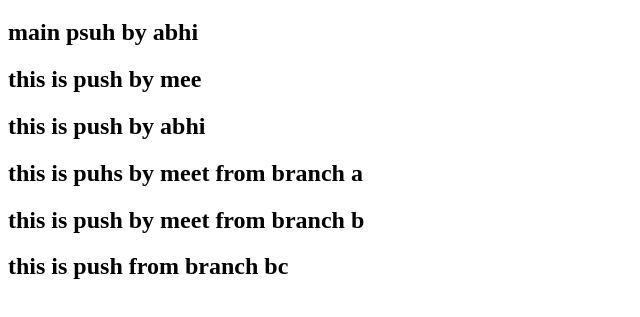
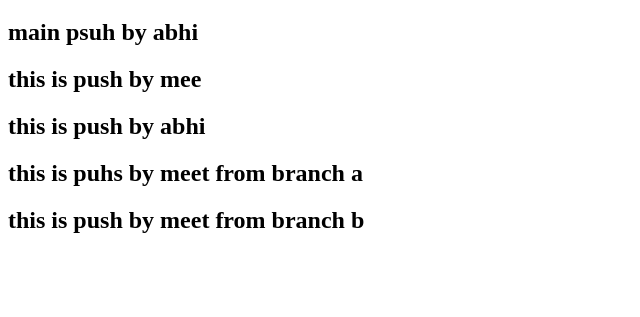
Before and after one commit to dasabhi8/git, a plain HTML site: page index.html in a window 1280 px wide. Shown: the part 61-378 px from the top of the page, without its empty margins (0-640 px from the left). Drawn offline with Linux system fonts and the light colour scheme.

Commit message:
Revert "from branch bc"
This reverts commit d42145e55fc4d39b122c93404216b208ae5c5889.

```diff
--- a/index.html
+++ b/index.html
@@ -20,6 +20,5 @@
     <h2>this is push by meet from branch b</h2>
     <!-- Code of das8  -->
 
-    <h2>this is push from branch bc</h2>
 </body>
 </html>
```
